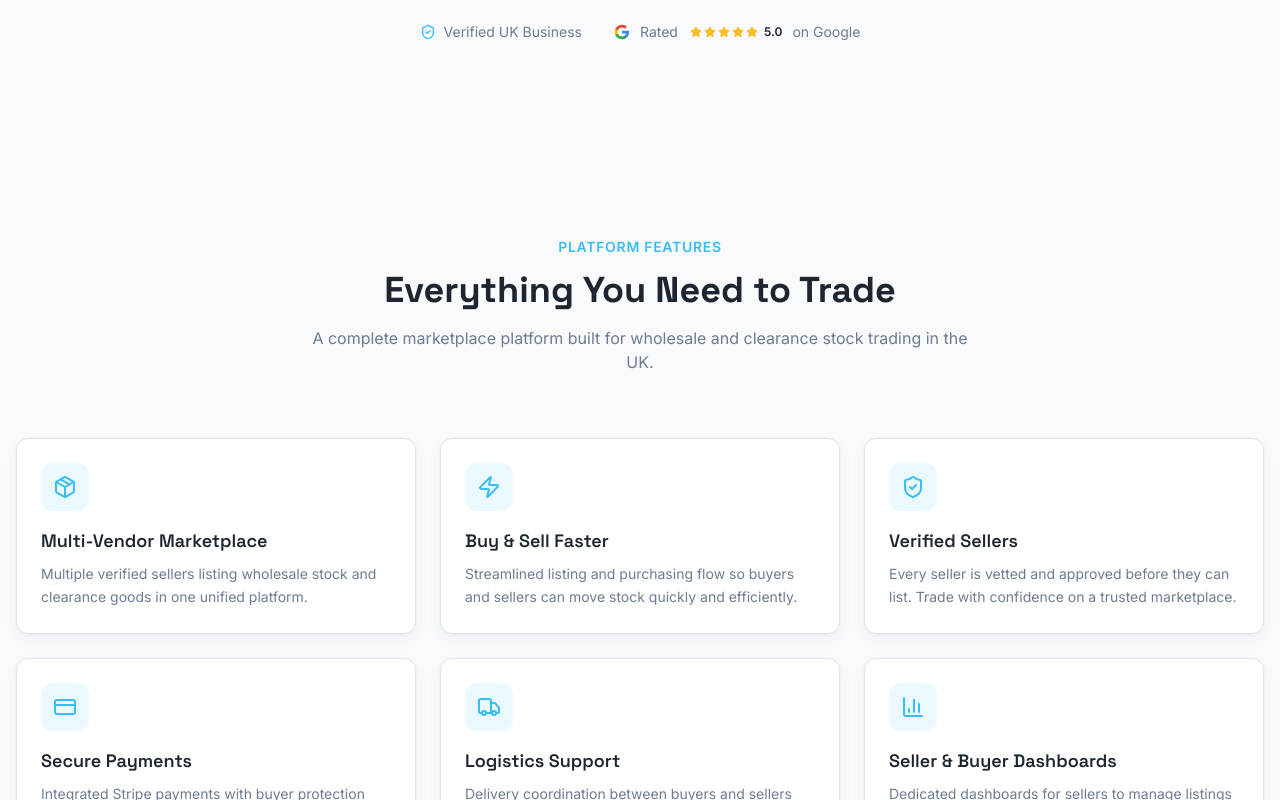
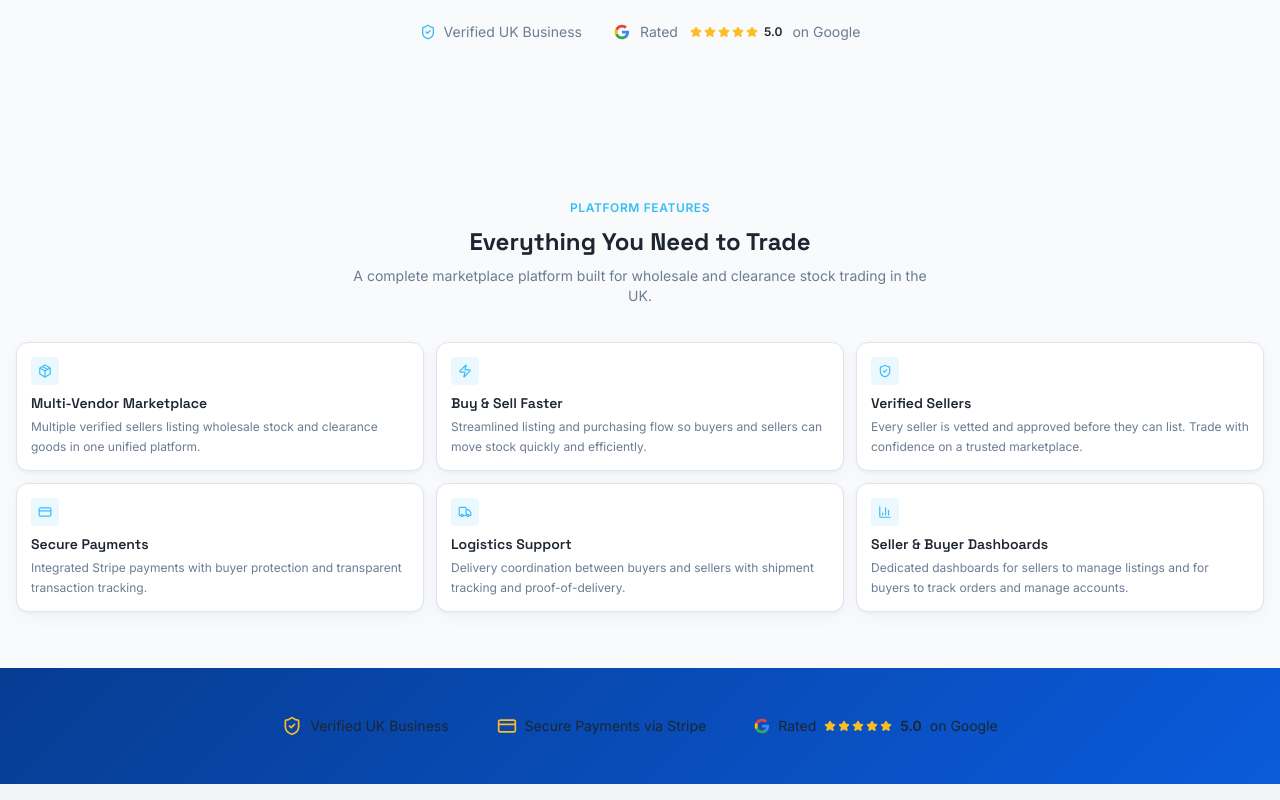
Before and after one commit to LoadifyMarketLTD/loadifymarket.co.uk, a React (Vite) app: page / in a window 1280 px wide. Shown: the part 1660-2460 px from the top of the page. Built offline with nearby package versions, Linux system fonts and the light colour scheme; no server answers; the database is empty.

Commit message:
FeaturesSection: reduce cards to ~55% of original size
Co-authored-by: LoadifyMarketLTD <221218390+LoadifyMarketLTD@users.noreply.github.com>
Agent-Logs-Url: https://github.com/LoadifyMarketLTD/loadifymarket.co.uk/sessions/e5a120ce-95e8-47c4-9874-7b997479113d

```diff
--- a/src/components/FeaturesSection.tsx
+++ b/src/components/FeaturesSection.tsx
@@ -35,29 +35,29 @@ const features = [
 
 const FeaturesSection = () => {
   return (
-    <section id="features" className="py-24 bg-background">
+    <section id="features" className="py-14 bg-background">
       <div className="container mx-auto px-4">
-        <div className="text-center max-w-2xl mx-auto mb-16">
-          <span className="text-sm font-semibold uppercase tracking-wider text-primary">Platform Features</span>
-          <h2 className="mt-3 text-3xl sm:text-4xl font-display font-bold text-foreground">
+        <div className="text-center max-w-xl mx-auto mb-9">
+          <span className="text-xs font-semibold uppercase tracking-wider text-primary">Platform Features</span>
+          <h2 className="mt-2 text-xl sm:text-2xl font-display font-bold text-foreground">
             Everything You Need to Trade
           </h2>
-          <p className="mt-4 text-muted-foreground">
+          <p className="mt-2 text-sm text-muted-foreground">
             A complete marketplace platform built for wholesale and clearance stock trading in the UK.
           </p>
         </div>
 
-        <div className="grid md:grid-cols-2 lg:grid-cols-3 gap-6">
+        <div className="grid md:grid-cols-2 lg:grid-cols-3 gap-3">
           {features.map((feature) => (
             <div
               key={feature.title}
-              className="group bg-card rounded-xl p-6 shadow-card hover:shadow-elevated transition-all duration-300 border border-border hover:border-primary/20"
+              className="group bg-card rounded-lg p-3.5 shadow-card hover:shadow-elevated transition-all duration-300 border border-border hover:border-primary/20"
             >
-              <div className="w-12 h-12 rounded-lg bg-primary/10 flex items-center justify-center mb-4 group-hover:bg-gradient-hero group-hover:text-primary-foreground transition-colors">
-                <feature.icon className="h-6 w-6 text-primary group-hover:text-primary-foreground" />
+              <div className="w-7 h-7 rounded bg-primary/10 flex items-center justify-center mb-2 group-hover:bg-gradient-hero group-hover:text-primary-foreground transition-colors">
+                <feature.icon className="h-3.5 w-3.5 text-primary group-hover:text-primary-foreground" />
               </div>
-              <h3 className="font-display text-lg font-semibold text-foreground mb-2">{feature.title}</h3>
-              <p className="text-sm text-muted-foreground leading-relaxed">{feature.description}</p>
+              <h3 className="font-display text-sm font-semibold text-foreground mb-1">{feature.title}</h3>
+              <p className="text-xs text-muted-foreground leading-relaxed">{feature.description}</p>
             </div>
           ))}
         </div>
```
